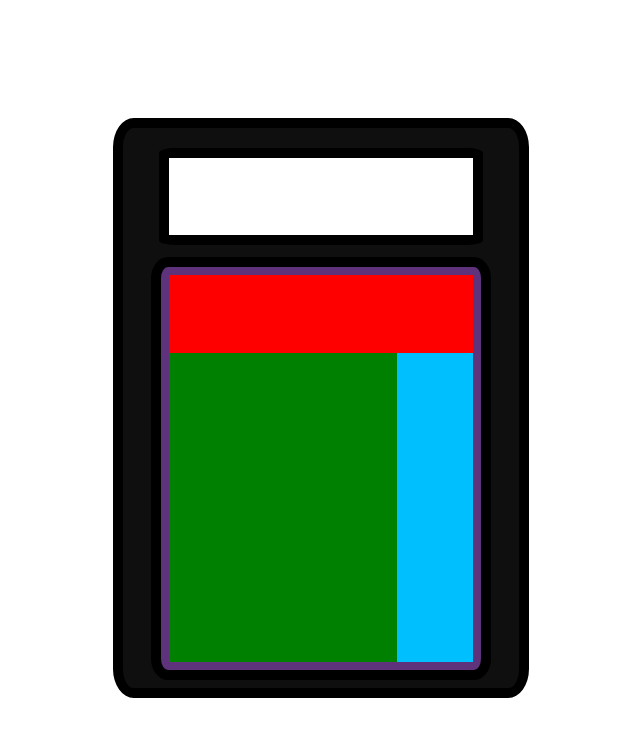
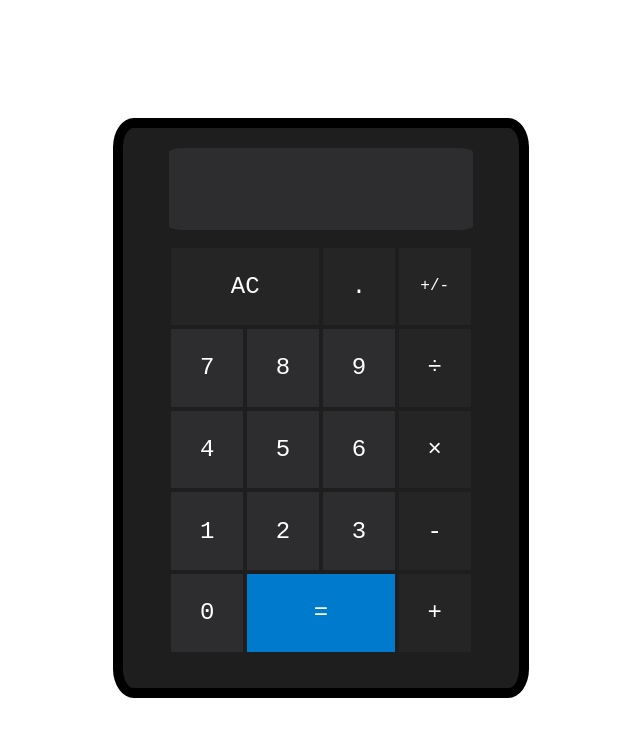
Before and after one commit to MuhammadAlvi03/calculator, a plain HTML site: page index.html in a window 1280 px wide. Shown: the whole page, without its empty margins (319-959 px from the left). Drawn offline with Linux system fonts and the light colour scheme.

Commit message:
complete ui

```diff
--- a/index.html
+++ b/index.html
@@ -12,29 +12,29 @@
         <div class="display"></div>
         <div class="inputs">
             <div class="rowOne">
-                <div class="clear"></div>
-                <div class="decimal"></div>
-                <div class="negative"></div>
+                <div class="clear">AC</div>
+                <div class="decimal">.</div>
+                <div class="negative">+/-</div>
             </div>
             <div class="rowTwo">
                 <div class="numsContainer">
-                    <div class="numButton" class="seven"></div>
-                    <div class="numButton" class="eight"></div>
-                    <div class="numButton" class="nine"></div>
-                    <div class="numButton" class="four"></div>
-                    <div class="numButton" class="five"></div>
-                    <div class="numButton" class="six"></div>
-                    <div class="numButton" class="one"></div>
-                    <div class="numButton" class="two"></div>
-                    <div class="numButton" class="three"></div>
-                    <div class="numButton" class="zero"></div>
-                    <div class="equals"></div>
+                    <div class="numButton" class="seven">7</div>
+                    <div class="numButton" class="eight">8</div>
+                    <div class="numButton" class="nine">9</div>
+                    <div class="numButton" class="four">4</div>
+                    <div class="numButton" class="five">5</div>
+                    <div class="numButton" class="six">6</div>
+                    <div class="numButton" class="one">1</div>
+                    <div class="numButton" class="two">2</div>
+                    <div class="numButton" class="three">3</div>
+                    <div class="numButton" class="zero">0</div>
+                    <div class="equals">=</div>
                 </div>
                 <div class="operationsContainer">
-                    <div class="opButton" class="divide"></div>
-                    <div class="opButton" class="multiply"></div>
-                    <div class="opButton" class="subtract"></div>
-                    <div class="opButton" class="add"></div>
+                    <div class="opButton" class="divide">&divide;</div>
+                    <div class="opButton" class="multiply">&times;</div>
+                    <div class="opButton" class="subtract">-</div>
+                    <div class="opButton" class="add">+</div>
                 </div>
             </div>
         </div>
--- a/script.js
+++ b/script.js
@@ -32,5 +32,5 @@ function operate(numOne, numTwo, operation) {
     if (operation === 'divide') {
         res = myDivide(numOne, numTwo)
     }
-    return res;
+    return res
 }
--- a/style.css
+++ b/style.css
@@ -11,7 +11,7 @@ body {
     align-items: center;
     width: 30%;
     height: 68%;
-    background-color: rgb(15, 15, 15);
+    background-color: rgb(30,30,30);
     border-radius: 5%;
     border-color: black;
     border-style: solid;
@@ -24,25 +24,22 @@ body {
     width: 80%;
     height: 15%;
     margin: 12px;
-    background-color: rgb(255, 255, 255);
+    background-color: rgb(45,45,48);
     border-radius: 5%;
-    border-color: black;
-    border-style: solid;
+    border-color: rgb(30,30,30);
     border-width: 10px;
 }
 
 .inputs {
     width: 80%;
     height: 75%;
-    background-color: rgb(94, 51, 124);
-    border-radius: 5%;
-    border-color: black;
+    border-radius: 2%;
+    border-color: rgb(30,30,30);
     border-style: solid;
-    border-width: 10px;
+    border-width: 4px;
     display: flex;
     flex-direction: column;
     align-items: center;
-    padding: 8px;
 }
 
 .rowOne {
@@ -50,7 +47,34 @@ body {
     flex-direction: row;
     width: 100%;
     height: 20%;
-    background-color: red;
+    background-color: rgb(37,37,38);
+}
+
+.rowOne > div, .operationsContainer > div, .numsContainer > div {
+    display: flex;
+    justify-content: center;
+    align-items: center;
+    border-width: 2px;
+    border-style: solid;
+    box-sizing: border-box;
+    border-color: rgba(30,30,30);
+}
+
+
+.clear {
+    width: 50%;
+    height: 100%;
+}
+
+.decimal {
+    width: 25%;
+    height: 100%;
+}
+
+.negative {
+    width: 25%;
+    height: 100%;
+    font-size: 16px;
 }
 
 .rowTwo {
@@ -58,7 +82,6 @@ body {
     flex-direction: row;
     width: 100%;
     height: 80%;
-    background-color: yellow;
 }
 
 .numsContainer {
@@ -67,26 +90,35 @@ body {
     flex-wrap: wrap;
     width: 75%;
     height: 100%;
-    background-color: green;
+    background-color: rgb(45,45,48);
 }
 
 .numButton {
-    width: 33%;
+    width: 33.33%;
     height: 25%;
 }
 
 .equals {
-    width: 66%;
+    width: 66.67%;
+    background-color: rgb(0,122,204);
 }
 
 .operationsContainer {
     width: 25%;
     height: 100%;
+    display: flex;
     flex-direction: column;
-    background-color: rgb(0, 191, 255);
+    background-color: rgb(37,37,38);
 }
 
 .opButton {
     width: 100%;
     height: 25%;
+    box-sizing: border-box;
 }
+
+.rowOne, .rowTwo {
+    color: white;
+    font-size: 24px;
+    font-family: monospace;
+}
```
Also changed, not shown: notes.txt.
